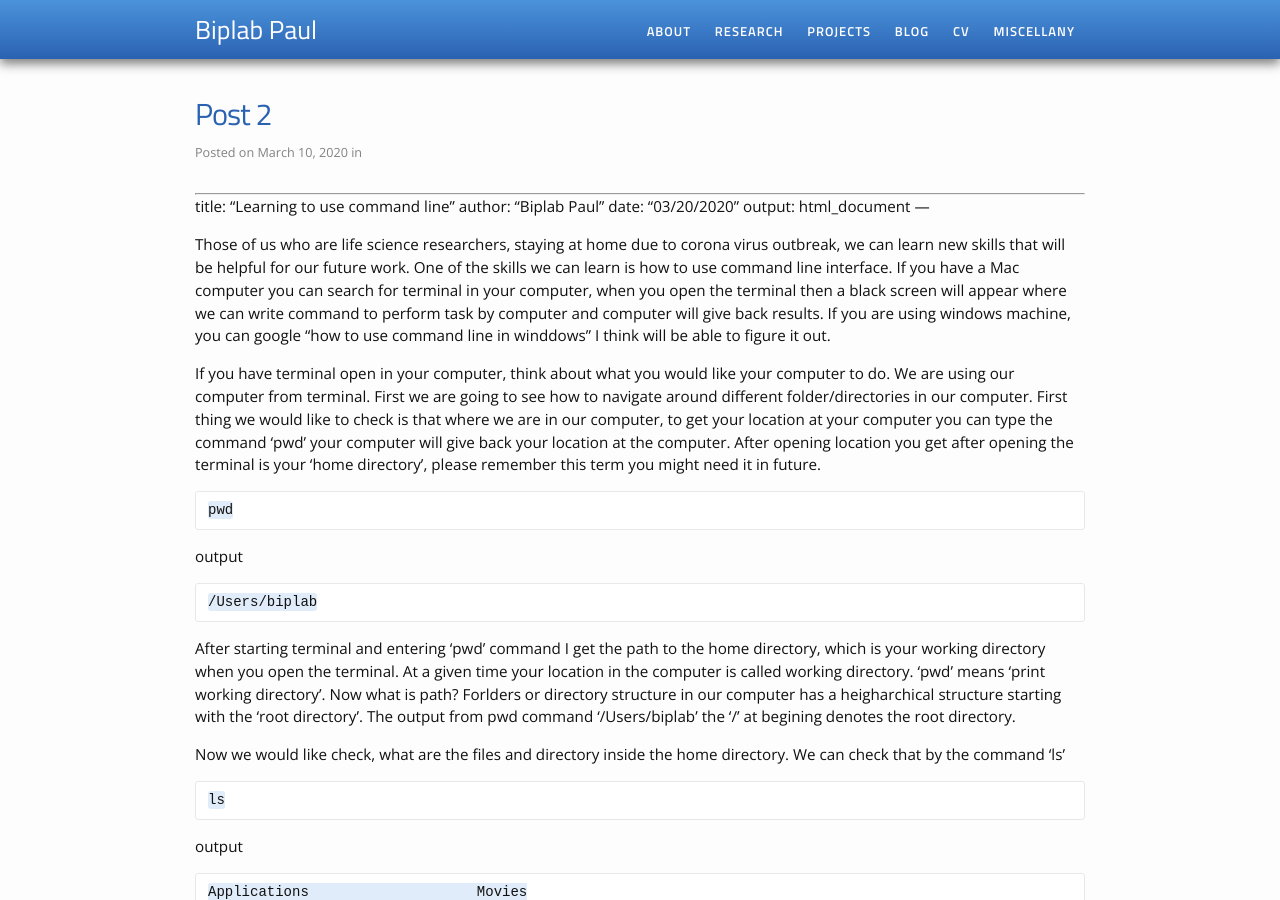
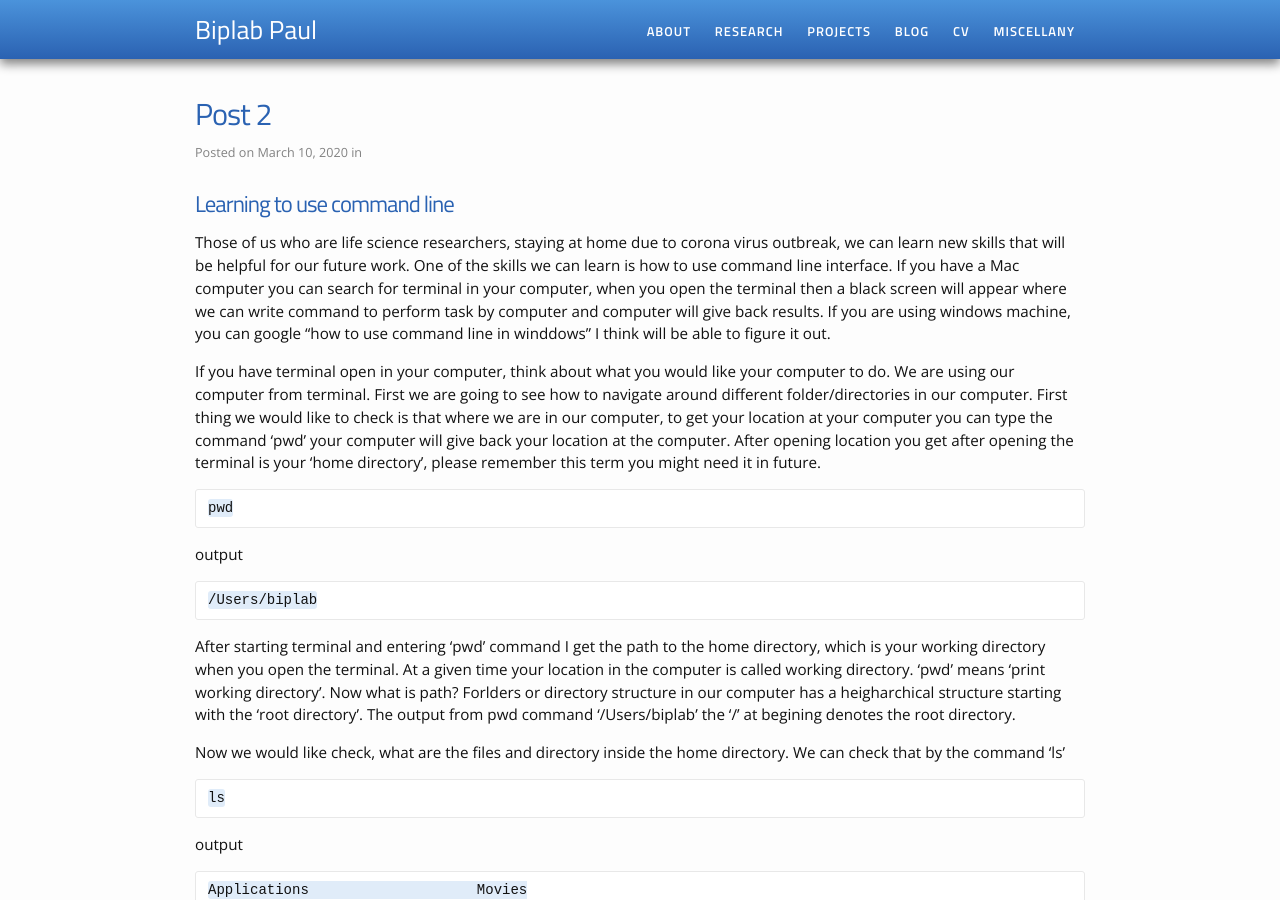
Before and after one commit to biplabua/biplabua.github.io, a Jekyll site: the page built from _posts/2020-03-10-post-2.markdown, in a window 1280 px wide and 900 px high. Built offline with Jekyll 4.4.1, drawn with Linux system fonts in a browser that asks for light colours; our own code applies the rules of GitHub Pages for plain Markdown files.

Commit message:
end of post2

```diff
--- a/_posts/2020-03-10-post-2.markdown
+++ b/_posts/2020-03-10-post-2.markdown
@@ -1,10 +1,6 @@
 
----
-title: "Learning to use command line"
-author: "Biplab Paul"
-date: "03/20/2020"
-output: html_document
----
+
+# Learning to use command line
 
 Those of us who are life science researchers, staying at home due to corona virus outbreak, we can learn new skills that will be helpful for our future work. One of the skills we can learn is how to use command line interface. If you have a Mac computer you can search for terminal in your computer, when you open the terminal then a black screen will appear where we can write command to perform task by computer and computer will give back results. If you are using windows machine, you can google "how to use command line in winddows" I think will be able to figure it out.
 
```
